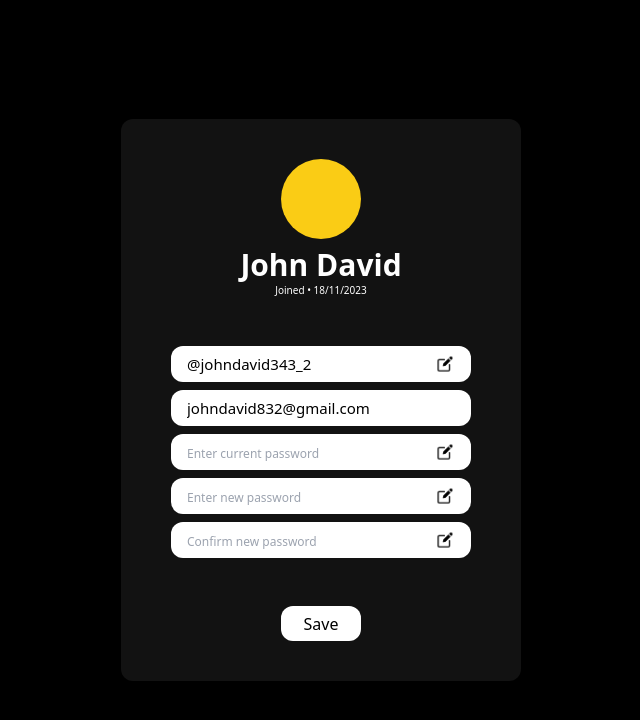
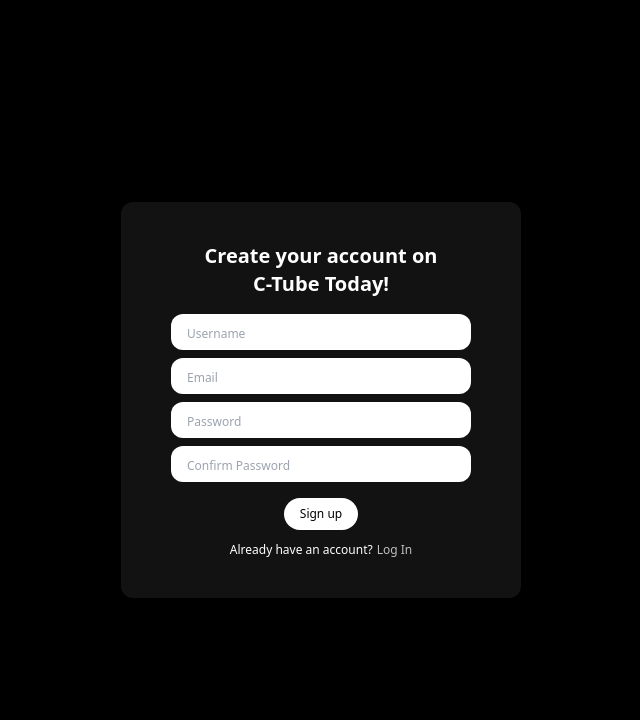
Before and after one commit to TadesenaVaishnavi/ctube, a Next.js app: page /signup in a window 1280 px wide. Shown: the top 720 px of the page, without its empty margins (319-959 px from the left). Built offline with nearby package versions, Linux system fonts and the light colour scheme.

Commit message:
login and signup page done

```diff
--- /dev/null
+++ b/src/app/login/page.jsx
@@ -0,0 +1,33 @@
+
+export default function SignUp() {
+    return (
+        <div className="bg-black min-h-screen flex justify-center items-center">
+
+            <div className="bg-baseDark pt-10 pb-10 w-[400px] flex flex-col justify-center items-center rounded-xl">
+                <div className="font-semibold text-xl text-center text-white ">
+                    Log into your account!
+                </div>
+
+                {/* Input Tabs*/}
+                <div className="mt-4 mb-4 flex flex-col justify-center gap-2 items-center  text-black ">
+                    <div className="flex items-center relative">
+                        <input type="email" placeholder="Email"
+                            className="h-9 px-4 py-1 rounded-xl placeholder:text-[12px] text-[15px] text-start w-[300px]" />
+                    </div>
+                    <div className="flex items-center relative">
+                        <input type="password" placeholder="Password"
+                            className="h-9 px-4 py-1 rounded-xl placeholder:text-[12px] text-[15px] text-start w-[300px]" />
+                    </div>
+                </div>
+
+                <div className=" text-white flex flex-col justify-center gap-3 items-center">
+                    <button className="px-4 py-2 rounded-full bg-white text-xs  text-black">Login</button>
+                    <div className="flex text-xs gap-1">
+                        <p>Don&apos;t have an account?</p>
+                        <button className="animate-pulse">Sign up</button>
+                    </div>
+                </div>
+            </div>
+        </div>
+    );
+}
--- /dev/null
+++ b/src/app/signup/page.jsx
@@ -0,0 +1,41 @@
+
+export default function SignUp() {
+    return (
+        <div className="bg-black min-h-screen flex justify-center items-center">
+
+            <div className="bg-baseDark pt-10 pb-10 w-[400px] flex flex-col justify-center items-center rounded-xl">
+                <div className="font-semibold text-xl text-center text-white ">
+                    Create your account on<br /> C-Tube Today!
+                </div>
+
+                {/* Input Tabs*/}
+                <div className="mt-4 mb-4 flex flex-col justify-center gap-2 items-center  text-black ">
+                    <div className="flex items-center relative">
+                        <input type="text" placeholder="Username"
+                            className="h-9 px-4 py-1 rounded-xl placeholder:text-[12px] text-[15px] text-start w-[300px]" />
+                    </div>
+                    <div className="flex items-center relative">
+                        <input type="email" placeholder="Email"
+                            className="h-9 px-4 py-1 rounded-xl placeholder:text-[12px] text-[15px] text-start w-[300px]" />
+                    </div>
+                    <div className="flex items-center relative">
+                        <input type="password" placeholder="Password"
+                            className="h-9 px-4 py-1 rounded-xl placeholder:text-[12px] text-[15px] text-start w-[300px]" />
+                    </div>
+                    <div className="flex items-center relative">
+                        <input type="password" placeholder="Confirm Password"
+                            className="h-9 px-4 py-1 rounded-xl placeholder:text-[12px] text-[15px] text-start w-[300px]" />
+                    </div>
+                </div>
+
+                <div className=" text-white flex flex-col justify-center gap-3 items-center">
+                    <button className="px-4 py-2 rounded-full bg-white text-xs  text-black">Sign up</button>
+                    <div className="flex text-xs gap-1">
+                        <p>Already have an account?</p>
+                        <button className="animate-pulse">Log In</button>
+                    </div>
+                </div>
+            </div>
+        </div>
+    );
+}
--- a/src/app/videoplayback/page.jsx
+++ b/src/app/videoplayback/page.jsx
@@ -3,9 +3,9 @@ import MainHeader from "@/app/(components)/header.jsx";
 
 export default function VideoPlaybackTemplate() {
     return (
-        <div className="bg-black text-white">
+        <div className="bg-black text-white ">
             <MainHeader />
-
+            <div>
                 {/* Below Header Base */}
                 <div className="min-h-screen grid grid-cols-1 md:grid-cols-3 gap-4 px-4 py-8">
                     {/* Main Video Section */}
@@ -70,5 +70,6 @@ export default function VideoPlaybackTemplate() {
 
                 </div>
             </div>
+        </div>
     );
 }
```
Lines whose indentation alone changed are shown as unchanged.
